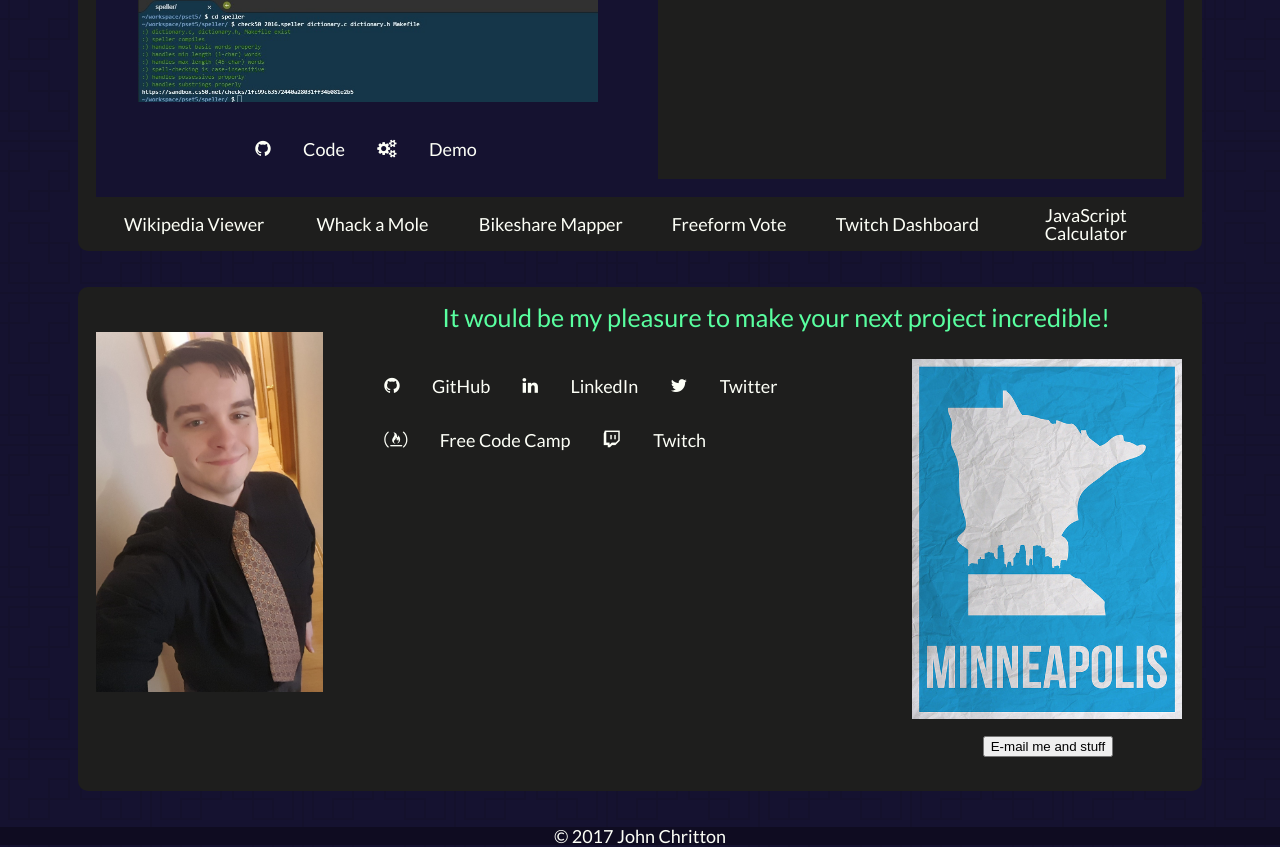
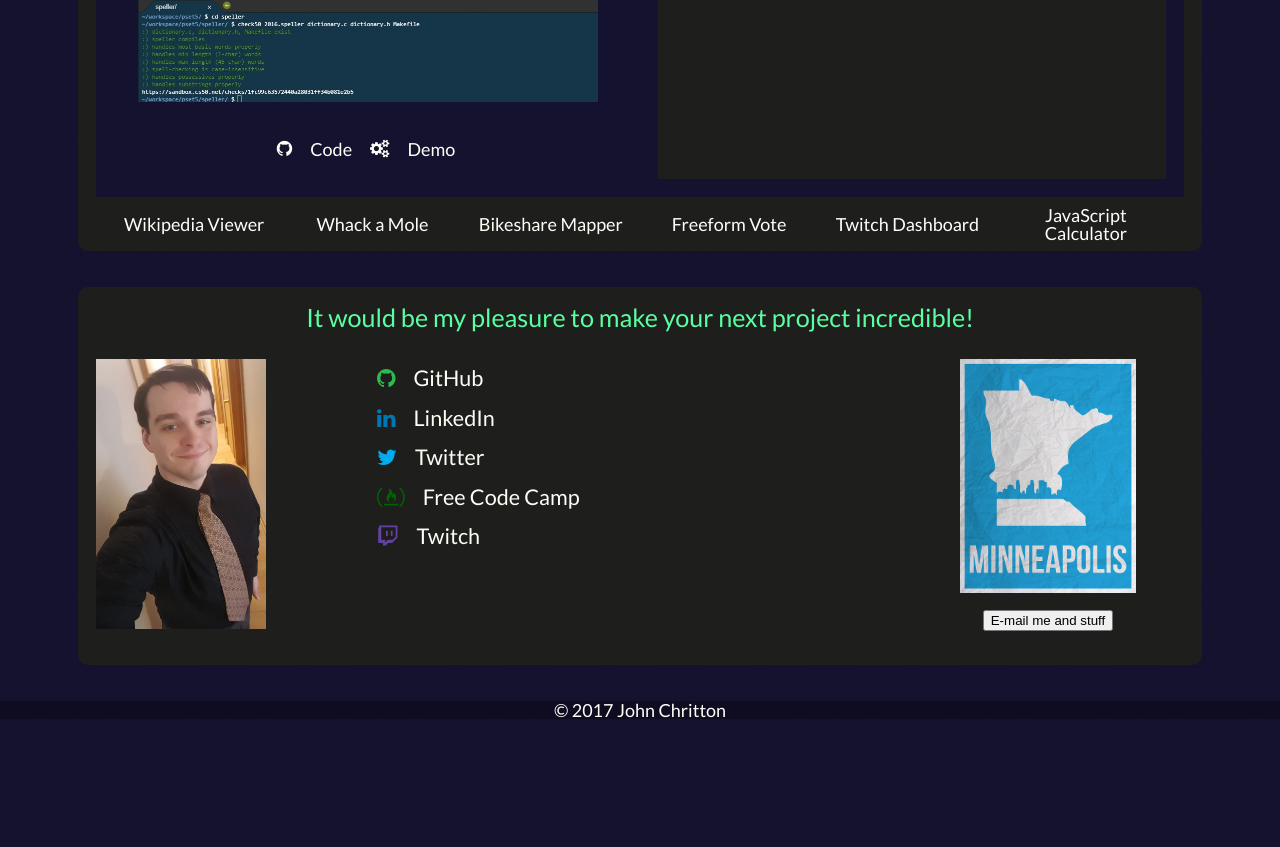
Before and after one commit to JaxomofRuatha/Portfolio, a website: page view/index.pug in a window 1280 px wide. Shown: the part 2138-2985 px from the top of the page. After the commit the page ends 2859 px from the top, so only its background shows below. Drawn offline with nearby package versions, Linux system fonts and the light colour scheme; files that its build step writes are made by us from their sources; files whose address does not match are found by name.

Commit message:
Some layout refined

```diff
--- a/sass/style.scss
+++ b/sass/style.scss
@@ -49,10 +49,10 @@ footer {
 
 .l-icon-labeled {
     display: flex;
-    justify-content: space-around;
+    justify-content: flex-start;
     align-content: center;
     * {
-        padding: 1rem 0.9rem;
+        padding: 0.5rem;
     }
 }
 
@@ -93,10 +93,12 @@ footer {
 
 .portrait-pic {
     grid-area: port;
+    align-self: flex-start;
 }
 
 .mn-map {
     grid-area: map;
+    justify-self: center;
 }
 
 .email-button {
@@ -113,12 +115,12 @@ footer {
     grid-template-columns: repeat(8, 1fr);
     grid-auto-rows: minmax(3rem, auto);
     grid-template-areas:
-        "port port head head head head head head"
+        "head head head head head head head head"
         "port port social social social social map map"
         "port port social social social social map map"
         "port port social social social social map map"
         "port port social social social social map map"
-        ". . social social social social email email";
+        "port port social social social social email email";
     h3 {
         grid-area: head;
         align-self: flex-start;
@@ -244,14 +246,16 @@ footer {
     grid-row-start: 2;
     grid-column: 1;
   img {
-    transition: all 0.5s ease-in-out;
+    transition: transform 0.5s ease-in-out;
     width: 5rem;
     padding: 0.8rem;
   }
 }
 
 // Do this with flex instead, go down to 2 and scale down
-.skill-tabs a {
+.skill-tabs {
+    a {
+        flex-basis: 50%;
         text-align: center;
         padding: 0.5rem;
         width: (70% / 4);
@@ -262,6 +266,7 @@ footer {
             transition: background 0.5s;
             background: lighten($slate, 4%);
             cursor: pointer;
+        }
     }
 }
 
@@ -338,6 +343,7 @@ footer {
     top: 95vh;
     position: absolute;
     background: $indigo;
+    transition: top 0.5s;
     .project-thumb {
         overflow: hidden;
         background-size: contain;
@@ -384,16 +390,21 @@ footer {
 #contact {
     max-height: 80vh;
     .portrait-pic {
-        max-height: 20rem;
+        max-height: 15rem;
     }
     .mn-map {
-        max-height: 20rem;
+        max-height: 13rem;
     }
 }
 
 .contact-links {
     display: flex;
-    align-items: center;
+    align-items: flex-start;
+    flex-direction: column;
     flex-wrap: wrap;
-    flex-basis: 100%;
+    height: 100%;
+    font-size: 1.2rem;
+    a {
+        width: 15rem;
     }
+}
--- a/view/_contact.pug
+++ b/view/_contact.pug
@@ -4,18 +4,18 @@ a(class="email-button" href="mailto:jchritton33@gmail.com?subject=Collaborating%
     button E-mail me and stuff
 div.contact-links
     a(class="l-icon-labeled" href="https://github.com/JaxomofRuatha")
-        i(class="fa fa-github")
+        i(class="fa fa-github" style="color: #2dba4e")
         span GitHub
     a(class="l-icon-labeled" href="https://www.linkedin.com/in/john-w-chritton/")
-        i(class="fa fa-linkedin")
+        i(class="fa fa-linkedin" style="color: #0077B5")
         span LinkedIn
     a(class="l-icon-labeled" href="https://twitter.com/jaxwhitedragon")
-        i(class="fa fa-twitter")
+        i(class="fa fa-twitter" style="color: #00aced")
         span Twitter
     a(class="l-icon-labeled" href="https://www.freecodecamp.com/jaxomofruatha")
-        i(class="fa fa-free-code-camp")
+        i(class="fa fa-free-code-camp" style="color: #006400")
         span Free Code Camp
     a(class="l-icon-labeled" href="https://go.twitch.tv/jaxomofruatha")
-        i(class="fa fa-twitch")
+        i(class="fa fa-twitch" style="color: #6441A4")
         span Twitch
 img(class="mn-map" src="./images/minneapolis.jpg")
```
Also changed, not shown: sass/utilities/_mixins.scss (+5 -11 lines), css/style.css, index.html, 1 other file. Lines whose indentation alone changed are shown as unchanged.
